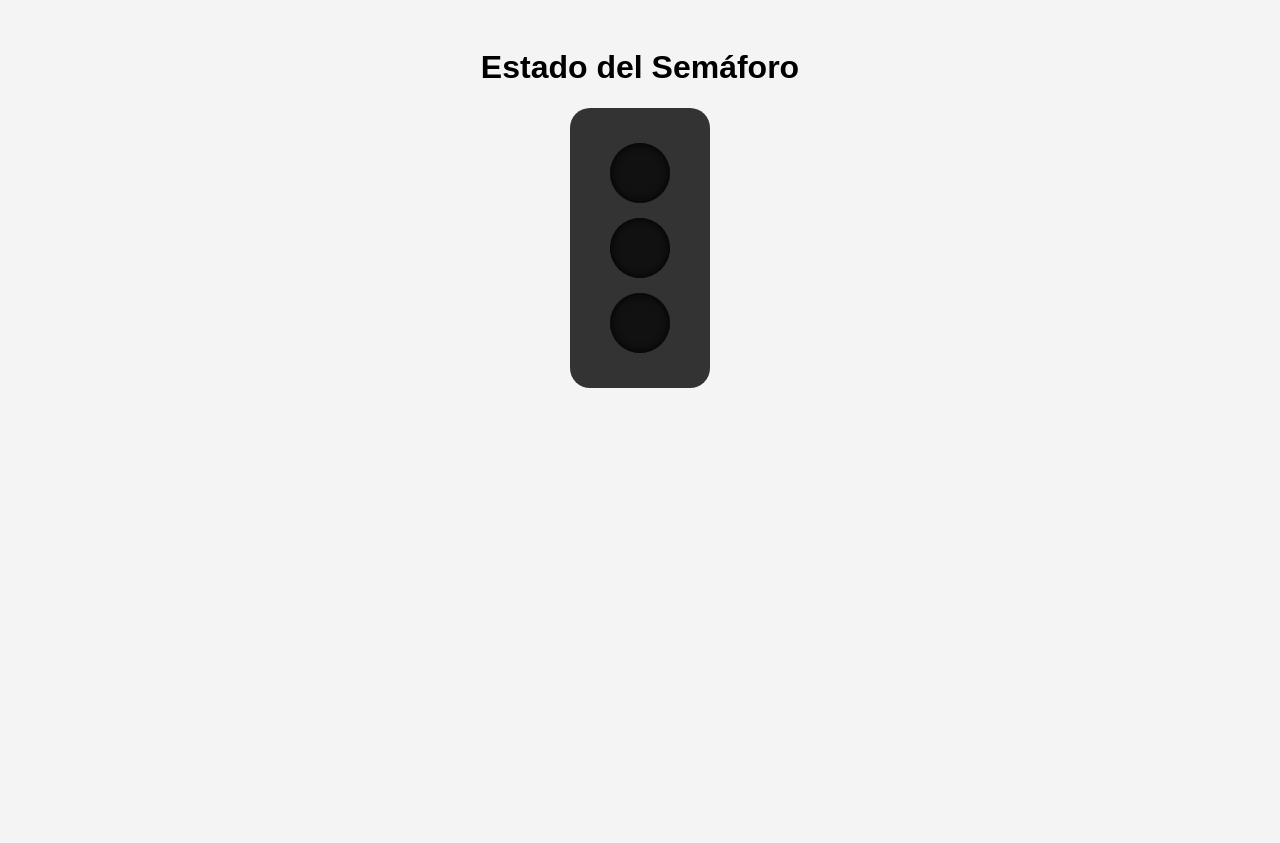
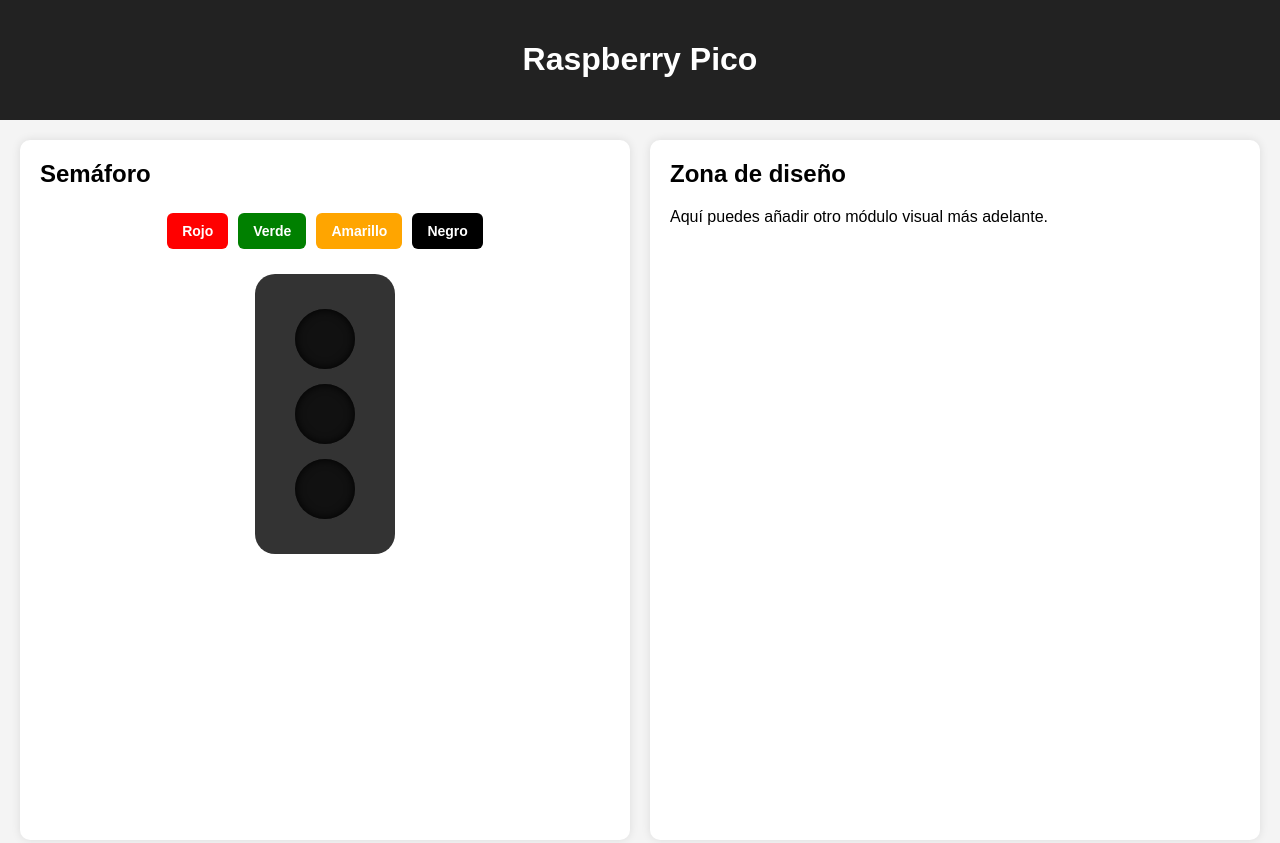
Before and after one commit to elmojondesatan/semaforo-rocky, a plain HTML site: page index.html in a window 1280 px wide. Before the commit the page ends 800 px from the top, so only its background shows below. Drawn offline with Linux system fonts and the light colour scheme; no server answers.

Commit message:
sistema de carpetas hecho

```diff
--- a/app.js
+++ /dev/null
@@ -1,34 +0,0 @@
-// Configuración Firebase
-const firebaseConfig = {
-    databaseURL: "https://semaforo-rocky-default-rtdb.firebaseio.com/"
-  };
-
-  firebase.initializeApp(firebaseConfig);
-  const db = firebase.database();
-
-  // Referencia al nodo "semaforo"
-  const ref = db.ref("semaforo");
-
-  // Elementos DOM
-  const rojo = document.getElementById("led-rojo");
-  const amarillo = document.getElementById("led-amarillo");
-  const verde = document.getElementById("led-verde");
-
-  // Escuchar cambios en Firebase
-  ref.on("value", (snapshot) => {
-    const data = snapshot.val();
-    if (!data) return;
-
-    actualizarLuz(rojo, data.led_rojo);
-    actualizarLuz(amarillo, data.led_amarillo);
-    actualizarLuz(verde, data.led_verde);
-  });
-
-  // Función para cambiar clase según valor
-  function actualizarLuz(elemento, estado) {
-    if (estado === 1) {
-      elemento.classList.add("encendido");
-    } else {
-      elemento.classList.remove("encendido");
-    }
-  }
--- /dev/null
+++ b/componentes/luces_semaforo.js
@@ -0,0 +1,16 @@
+function actualizarLuces(estado) {
+    let luces = [
+      { id: "led-rojo", estado: estado.led_rojo },
+      { id: "led-amarillo", estado: estado.led_amarillo },
+      { id: "led-verde", estado: estado.led_verde }
+    ];
+
+    for (let i = 0; i < luces.length; i++) {
+      let elem = document.getElementById(luces[i].id);
+      if (luces[i].estado === 1) {
+        elem.classList.add("encendido");
+      } else {
+        elem.classList.remove("encendido");
+      }
+    }
+  }
--- /dev/null
+++ b/componentes/main.js
@@ -0,0 +1,68 @@
+function cargarDOM() {
+    let body = document.body;
+
+    let header = document.createElement("header");
+    let h1 = document.createElement("h1");
+    h1.textContent = "Raspberry Pico";
+    header.appendChild(h1);
+    body.appendChild(header);
+
+    let main = document.createElement("main");
+    main.className = "container";
+
+    // IZQUIERDA
+    let left = document.createElement("section");
+    left.className = "left";
+
+    let h2 = document.createElement("h2");
+    h2.textContent = "Semáforo";
+    left.appendChild(h2);
+
+    // BOTONES
+    let botones = document.createElement("div");
+    botones.className = "botones";
+
+    let colores = ["rojo", "verde", "amarillo", "negro"];
+    for (let i = 0; i < colores.length; i++) {
+      let boton = document.createElement("button");
+      boton.textContent = colores[i].charAt(0).toUpperCase() + colores[i].slice(1);
+      boton.className = colores[i];
+      boton.onclick = function() {
+        presionarBoton(colores[i]);
+      };
+      botones.appendChild(boton);
+    }
+    left.appendChild(botones);
+
+    // SEMÁFORO
+    let semaforo = document.createElement("div");
+    semaforo.className = "semaforo";
+
+    let ids = ["rojo", "amarillo", "verde"];
+    for (let j = 0; j < ids.length; j++) {
+      let luz = document.createElement("div");
+      luz.id = "led-" + ids[j];
+      luz.className = "luz " + ids[j];
+      semaforo.appendChild(luz);
+    }
+    left.appendChild(semaforo);
+
+    // DERECHA
+    let right = document.createElement("section");
+    right.className = "right";
+
+    let titulo = document.createElement("h2");
+    titulo.textContent = "Zona de diseño";
+
+    let p = document.createElement("p");
+    p.textContent = "Aquí puedes añadir otro módulo visual más adelante.";
+
+    right.appendChild(titulo);
+    right.appendChild(p);
+
+    main.appendChild(left);
+    main.appendChild(right);
+    body.appendChild(main);
+  }
+
+cargarDOM();
--- /dev/null
+++ b/config.css
@@ -0,0 +1,93 @@
+body {
+    margin: 0;
+    font-family: Arial, sans-serif;
+    background-color: #f4f4f4;
+  }
+
+  header {
+    background-color: #222;
+    color: #fff;
+    padding: 20px;
+    text-align: center;
+  }
+
+  .container {
+    display: flex;
+    height: calc(100vh - 100px);
+    padding: 20px;
+    gap: 20px;
+  }
+
+  .left, .right {
+    flex: 1;
+    background-color: #fff;
+    border-radius: 10px;
+    padding: 20px;
+    box-shadow: 0 0 10px rgba(0, 0, 0, 0.1);
+  }
+
+  .left h2, .right h2 {
+    margin-top: 0;
+  }
+
+  .botones {
+    text-align: center;
+    margin-bottom: 20px;
+  }
+
+  .botones button {
+    margin: 5px;
+    padding: 10px 15px;
+    font-size: 14px;
+    font-weight: bold;
+    border: none;
+    border-radius: 6px;
+    cursor: pointer;
+    color: white;
+  }
+
+  .botones .rojo {
+    background-color: red;
+  }
+
+  .botones .verde {
+    background-color: green;
+  }
+
+  .botones .amarillo {
+    background-color: orange;
+  }
+
+  .botones .negro {
+    background-color: black;
+  }
+
+  .semaforo {
+    width: 100px;
+    margin: 20px auto;
+    background-color: #333;
+    padding: 20px;
+    border-radius: 20px;
+  }
+
+  .luz {
+    width: 60px;
+    height: 60px;
+    margin: 15px auto;
+    border-radius: 50%;
+    background-color: #111;
+    box-shadow: inset 0 0 10px #000;
+    transition: background-color 0.3s;
+  }
+
+  .rojo.encendido {
+    background-color: red;
+  }
+
+  .amarillo.encendido {
+    background-color: yellow;
+  }
+
+  .verde.encendido {
+    background-color: limegreen;
+  }
--- /dev/null
+++ b/controles/botones.js
@@ -0,0 +1,21 @@
+let refControl = db.ref("control");
+
+function presionarBoton(color) {
+  let datos = {
+    boton_rojo: 0,
+    boton_verde: 0,
+    boton_amarillo: 0,
+    boton_negro: 0
+  };
+
+  let clave = "boton_" + color;
+  datos[clave] = 1;
+
+  refControl.set(datos)
+    .then(function() {
+      console.log("Botón presionado:", color);
+    })
+    .catch(function(error) {
+      console.log("Error al enviar botón:", error);
+    });
+}
--- a/index.html
+++ b/index.html
@@ -2,20 +2,20 @@
 <html lang="es">
 <head>
   <meta charset="UTF-8" />
-  <meta name="viewport" content="width=device-width, initial-scale=1.0" />
-  <title>Semáforo en Tiempo Real</title>
-  <link rel="stylesheet" href="styles.css" />
+  <meta name="viewport" content="width=device-width, initial-scale=1.0"/>
+  <title>Raspberry Pico</title>
+  <link rel="stylesheet" href="config.css"/>
 </head>
 <body>
-  <h1>Estado del Semáforo</h1>
-  <div class="semaforo">
-    <div id="led-rojo" class="luz rojo"></div>
-    <div id="led-amarillo" class="luz amarillo"></div>
-    <div id="led-verde" class="luz verde"></div>
-  </div>
-
   <script src="https://www.gstatic.com/firebasejs/9.23.0/firebase-app-compat.js"></script>
   <script src="https://www.gstatic.com/firebasejs/9.23.0/firebase-database-compat.js"></script>
-  <script src="app.js"></script>
+
+  <script src="modulos/firebase_config.js"></script>
+  <script src="componentes/main.js"></script>
+  <script src="componentes/luces_semaforo.js"></script>
+  <script src="modulos/semaforo.js"></script>
+  <script src="controles/botones.js"></script>
+
+  <main id="root"></main>
 </body>
 </html>
--- /dev/null
+++ b/modulos/firebase_config.js
@@ -0,0 +1,6 @@
+let firebaseConfig = {
+    databaseURL: "https://semaforo-rocky-default-rtdb.firebaseio.com/"
+  };
+
+  firebase.initializeApp(firebaseConfig);
+  let db = firebase.database();
--- /dev/null
+++ b/modulos/semaforo.js
@@ -0,0 +1,8 @@
+let refSemaforo = db.ref("semaforo");
+
+refSemaforo.on("value", function(snapshot) {
+  let datos = snapshot.val();
+  if (datos) {
+    actualizarLuces(datos);
+  }
+});
--- a/styles.css
+++ /dev/null
@@ -1,36 +0,0 @@
-body {
-    font-family: Arial, sans-serif;
-    text-align: center;
-    background-color: #f4f4f4;
-    padding: 20px;
-  }
-
-  .semaforo {
-    width: 100px;
-    margin: 0 auto;
-    background-color: #333;
-    padding: 20px;
-    border-radius: 20px;
-  }
-
-  .luz {
-    width: 60px;
-    height: 60px;
-    margin: 15px auto;
-    border-radius: 50%;
-    background-color: #111;
-    box-shadow: inset 0 0 10px #000;
-    transition: background-color 0.3s;
-  }
-
-  .rojo.encendido {
-    background-color: red;
-  }
-
-  .amarillo.encendido {
-    background-color: yellow;
-  }
-
-  .verde.encendido {
-    background-color: limegreen;
-  }
```
